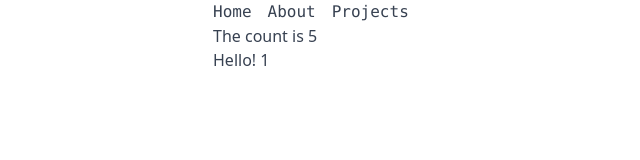
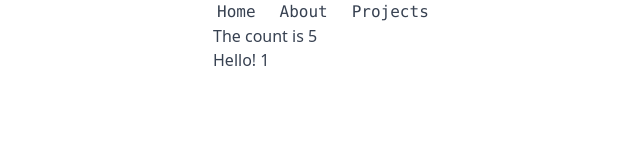
Before and after one commit to docscodes/next-blog, a Next.js app: page /blog/1 in a window 1280 px wide. Shown: the top 160 px of the page, without its empty margins (91-731 px from the left). Built offline with nearby package versions, Linux system fonts and the light colour scheme.

Commit message:
css module

```diff
--- a/components/navigation.js
+++ b/components/navigation.js
@@ -1,12 +1,13 @@
 import Link from "next/link";
+import styles from "./navigation.module.css";
 
 export default function Navigation() {
   return (
     <nav className="font-mono">
       <ul className="flex md:space-x-4 flex-col md:flex-row">
-        <li><Link href="/">Home</Link></li>
-        <li><Link href="/about">About</Link></li>
-        <li><Link href="/about/projects">Projects</Link></li>
+        <li><Link href="/" className={styles.link}>Home</Link></li>
+        <li><Link href="/about" className={styles.link}>About</Link></li>
+        <li><Link href="/about/projects" className={styles.link}>Projects</Link></li>
       </ul>
     </nav>
   );
--- /dev/null
+++ b/components/navigation.module.css
@@ -0,0 +1,3 @@
+.link {
+  @apply p-1 hover:bg-gray-200 hover:text-gray-700 text-2xl md:text-base
+}
```
